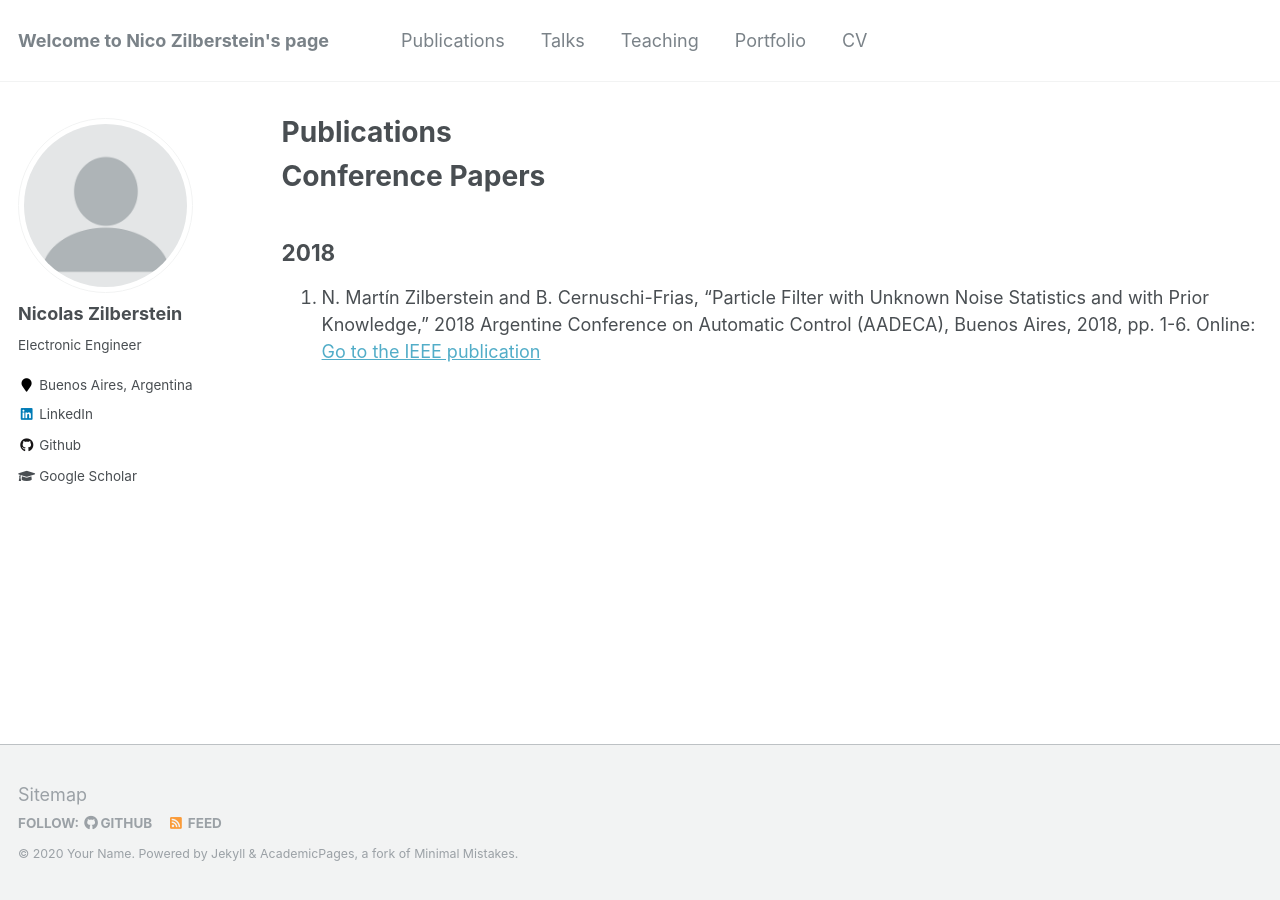
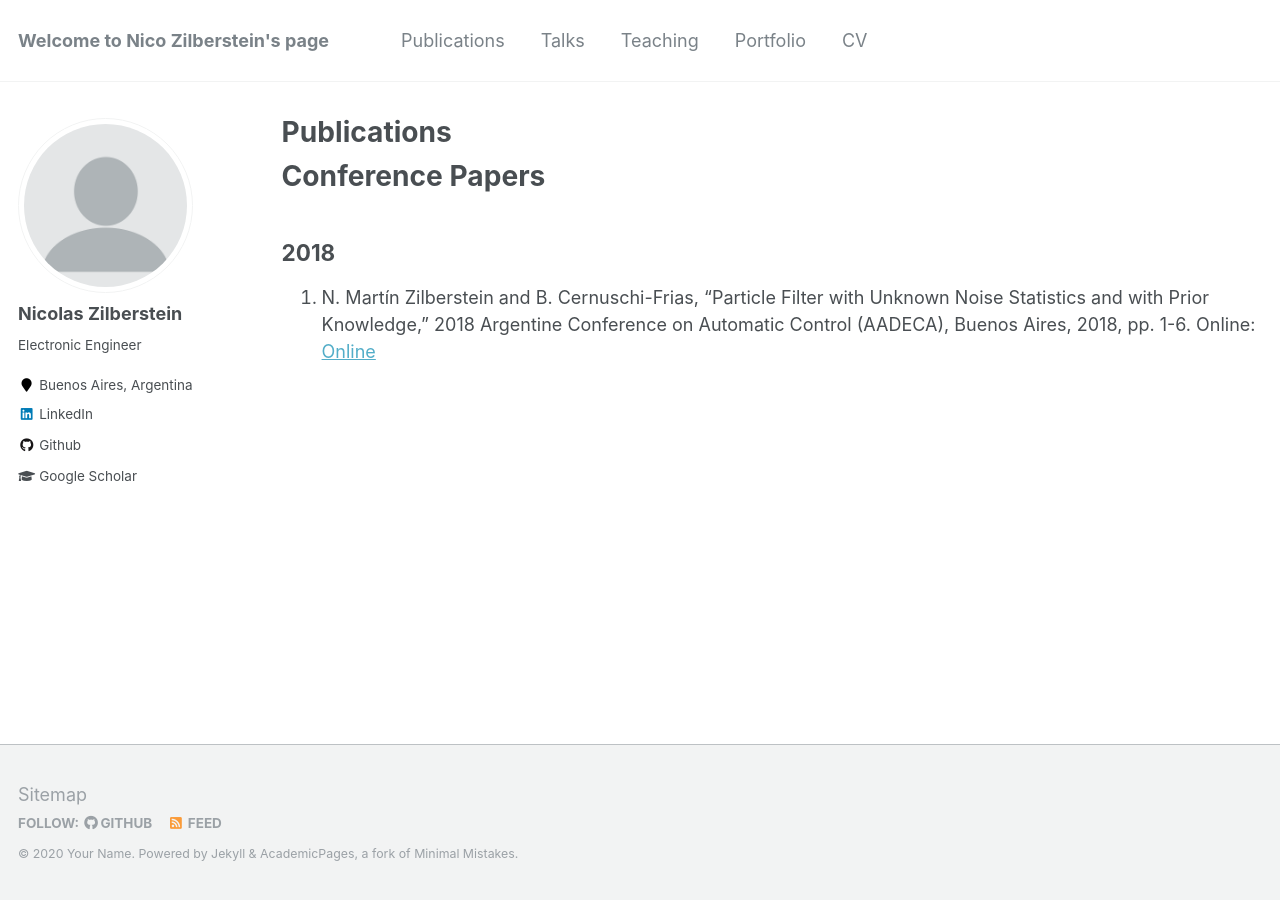
Before and after one commit to nzilberstein/nzilberstein.github.io, a Jekyll site: the page built from _pages/publications.md, in a window 1280 px wide. Built offline with Jekyll 4.4.1, drawn with Linux system fonts in a browser that asks for light colours.

Commit message:
Update publications.md
publicationsOnline

```diff
--- a/_pages/publications.md
+++ b/_pages/publications.md
@@ -11,7 +11,7 @@ Conference Papers
 
 2018
 -------
-1. N. Martín Zilberstein and B. Cernuschi-Frias, "Particle Filter with Unknown Noise Statistics and with Prior Knowledge," 2018 Argentine Conference on Automatic Control (AADECA), Buenos Aires, 2018, pp. 1-6. Online: [Go to the IEEE publication](https://ieeexplore.ieee.org/document/8577376)
+1. N. Martín Zilberstein and B. Cernuschi-Frias, "Particle Filter with Unknown Noise Statistics and with Prior Knowledge," 2018 Argentine Conference on Automatic Control (AADECA), Buenos Aires, 2018, pp. 1-6. Online: [Online](https://ieeexplore.ieee.org/document/8577376)
 <!--- {% if author.googlescholar %}
   You can also find my articles on <u><a href="{{author.googlescholar}}">my Google Scholar profile</a>.</u>
 {% endif %}--->
```
